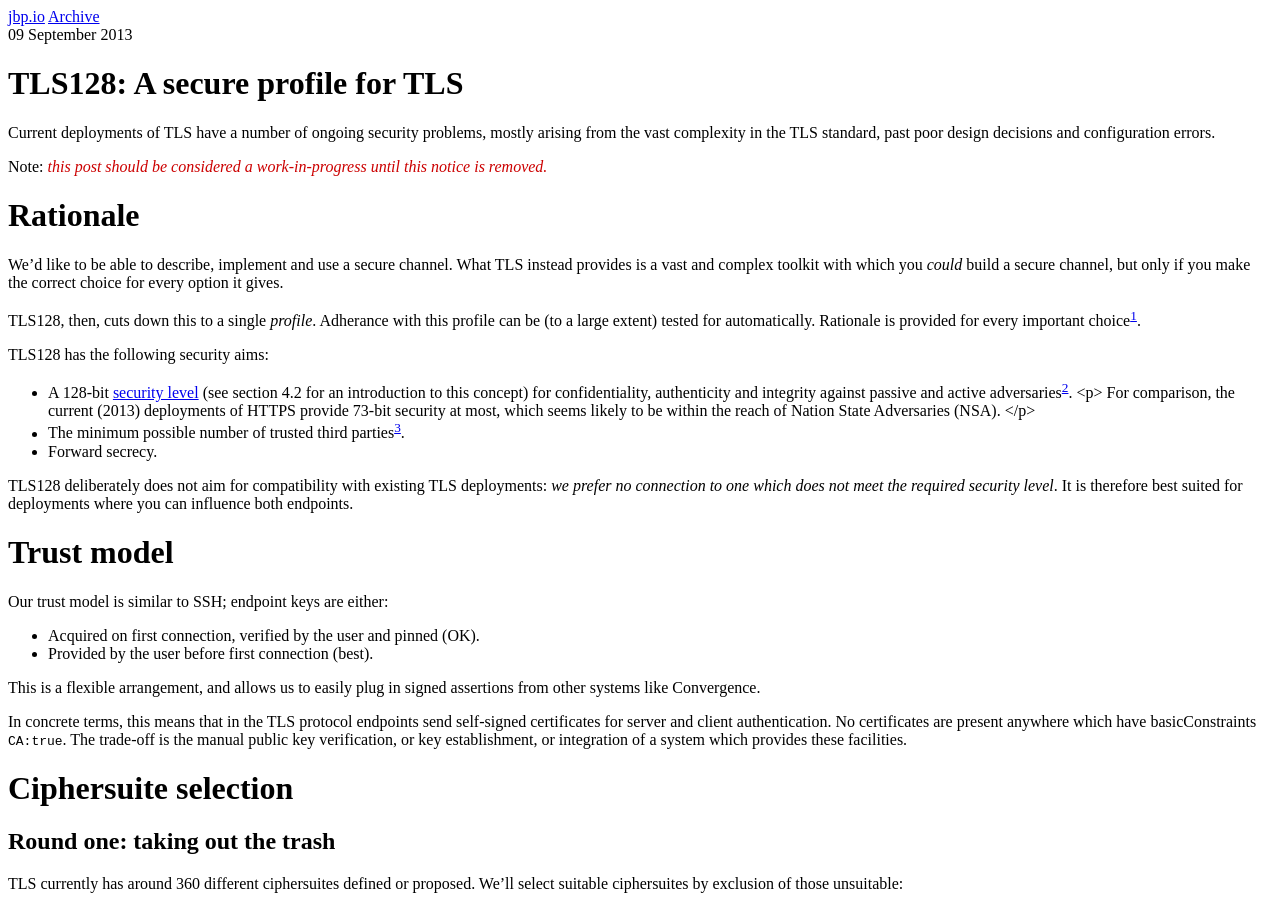
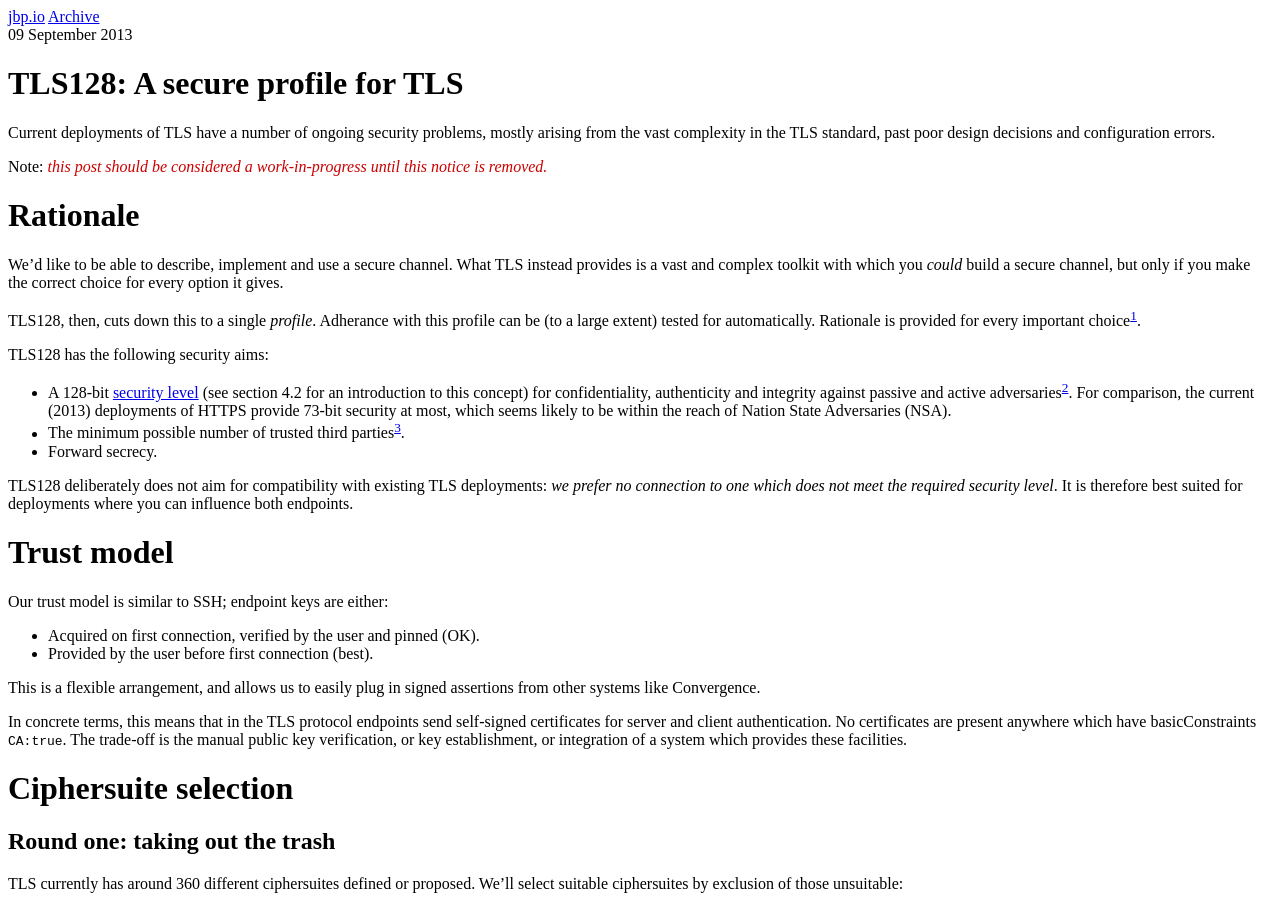
Before and after one commit to ctz/ctz.github.com, a Jekyll site: the page built from _posts/2013-09-09-tls128-profile.md, in a window 1280 px wide and 900 px high. Built offline with Jekyll 4.4.1, drawn with Linux system fonts in a browser that asks for light colours.

Commit message:
kill some stray html

```diff
--- a/_posts/2013-09-09-tls128-profile.md
+++ b/_posts/2013-09-09-tls128-profile.md
@@ -26,7 +26,8 @@ TLS128, then, cuts down this to a single *profile*.  Adherance with this profile
 
 TLS128 has the following security aims:
 
-* A 128-bit [security level][dspa20] (see section 4.2 for an introduction to this concept) for confidentiality, authenticity and integrity against passive and active adversaries[^seclevel]. <p> For comparison, the current (2013) deployments of HTTPS provide 73-bit security at most, which seems likely to be within the reach of Nation State Adversaries (NSA). </p>
+* A 128-bit [security level][dspa20] (see section 4.2 for an introduction to this concept) for confidentiality, authenticity and integrity against passive and active adversaries[^seclevel].
+  For comparison, the current (2013) deployments of HTTPS provide 73-bit security at most, which seems likely to be within the reach of Nation State Adversaries (NSA).
 * The minimum possible number of trusted third parties[^ttp].
 * Forward secrecy.
 
```
